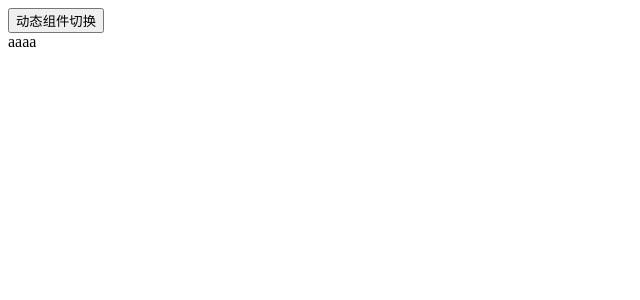
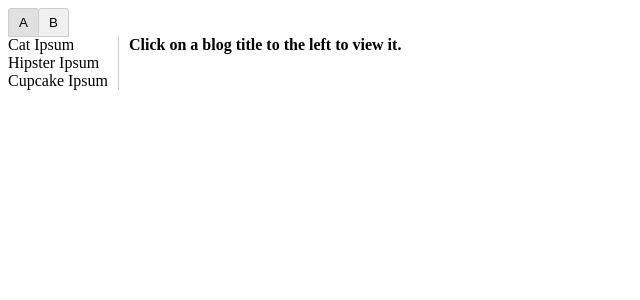
Before and after one commit to wanguzhang/fly-vue, a Vue app: page /Dynamic in a window 1280 px wide. Shown: the top 300 px of the page, without its empty margins (0-640 px from the left). Built offline with nearby package versions, Linux system fonts and the light colour scheme.

Commit message:
feat:动态组件换成 vue 官网的例子

```diff
--- a/src/components/dynamic/a.vue
+++ b/src/components/dynamic/a.vue
@@ -1,10 +1,53 @@
 <template>
-    <div>
-        aaaa
+    <div class="posts-tab">
+        <ul class="posts-sidebar">
+            <li
+                v-for="post in posts"
+                :key="post.id"
+                :class="{ selected: post === selectedPost }"
+                @click="selectedPost = post"
+            >
+                {{ post.title }}
+            </li>
+        </ul>
+        <div class="selected-post-container">
+            <div
+                v-if="selectedPost"
+                class="selected-post"
+            >
+                <h3>{{ selectedPost.title }}</h3>
+                <div v-html="selectedPost.content" />
+            </div>
+            <strong v-else>
+                Click on a blog title to the left to view it.
+            </strong>
+        </div>
     </div>
 </template>
 <script>
 export default {
     name: 'A',
+    data() {
+        return {
+            posts: [
+                {
+                    id: 1,
+                    title: 'Cat Ipsum',
+                    content: '<p>Dont wait for the storm to pass, dance in the rain kick up litter decide to want nothing to do with my owner today demand to be let outside at once, and expect owner to wait for me as i think about it cat cat moo moo lick ears lick paws so make meme, make cute face but lick the other cats. Kitty poochy chase imaginary bugs, but stand in front of the computer screen. Sweet beast cat dog hate mouse eat string barf pillow no baths hate everything stare at guinea pigs. My left donut is missing, as is my right loved it, hated it, loved it, hated it scoot butt on the rug cat not kitten around</p>',
+                },
+                {
+                    id: 2,
+                    title: 'Hipster Ipsum',
+                    content: '<p>Bushwick blue bottle scenester helvetica ugh, meh four loko. Put a bird on it lumbersexual franzen shabby chic, street art knausgaard trust fund shaman scenester live-edge mixtape taxidermy viral yuccie succulents. Keytar poke bicycle rights, crucifix street art neutra air plant PBR&B hoodie plaid venmo. Tilde swag art party fanny pack vinyl letterpress venmo jean shorts offal mumblecore. Vice blog gentrify mlkshk tattooed occupy snackwave, hoodie craft beer next level migas 8-bit chartreuse. Trust fund food truck drinking vinegar gochujang.</p>',
+                },
+                {
+                    id: 3,
+                    title: 'Cupcake Ipsum',
+                    content: '<p>Icing dessert soufflé lollipop chocolate bar sweet tart cake chupa chups. Soufflé marzipan jelly beans croissant toffee marzipan cupcake icing fruitcake. Muffin cake pudding soufflé wafer jelly bear claw sesame snaps marshmallow. Marzipan soufflé croissant lemon drops gingerbread sugar plum lemon drops apple pie gummies. Sweet roll donut oat cake toffee cake. Liquorice candy macaroon toffee cookie marzipan.</p>',
+                },
+            ],
+            selectedPost: null,
+        };
+    },
 };
 </script>
--- a/src/components/dynamic/b.vue
+++ b/src/components/dynamic/b.vue
@@ -1,7 +1,5 @@
 <template>
-    <div>
-        bbbbbb
-    </div>
+    <div>Archive component</div>
 </template>
 <script>
 export default {
--- a/src/views/Dynamic.vue
+++ b/src/views/Dynamic.vue
@@ -1,13 +1,16 @@
 <template>
     <div>
-        <button @click="change">
-            动态组件切换
+        <button
+            v-for="tab in tabs"
+            :key="tab"
+            :class="['tab-button', { active: currentTab === tab }]"
+            @click="currentTab = tab"
+        >
+            {{ tab }}
         </button>
-        <!-- <transition> -->
         <keep-alive>
             <component :is="currentTabComponent" />
         </keep-alive>
-        <!-- </transition> -->
     </div>
 </template>
 <script>
@@ -18,19 +21,66 @@
 export default {
     components: { TabA, TabB, TabC },
     data() {
-        return { currentTab: 'a', data: ['a', 'b', 'c'] };
+        return {
+            currentTab: 'A',
+            tabs: ['A', 'B'],
+        };
     },
     computed: {
         currentTabComponent() {
-            return `tab-${this.currentTab}`;
-        },
-    },
-    methods: {
-        change() {
-            this.currentTab = this.data[Math.floor(Math.random() * 3)];
+            return `tab-${this.currentTab.toLowerCase()}`;
         },
     },
 };
 </script>
 <style>
+.tab-button {
+  padding: 6px 10px;
+  border-top-left-radius: 3px;
+  border-top-right-radius: 3px;
+  border: 1px solid #ccc;
+  cursor: pointer;
+  background: #f0f0f0;
+  margin-bottom: -1px;
+  margin-right: -1px;
+}
+.tab-button:hover {
+  background: #e0e0e0;
+}
+.tab-button.active {
+  background: #e0e0e0;
+}
+.tab {
+  border: 1px solid #ccc;
+  padding: 10px;
+}
+.posts-tab {
+  display: flex;
+}
+.posts-sidebar {
+  max-width: 40vw;
+  margin: 0;
+  padding: 0 10px 0 0;
+  list-style-type: none;
+  border-right: 1px solid #ccc;
+}
+.posts-sidebar li {
+  white-space: nowrap;
+  text-overflow: ellipsis;
+  overflow: hidden;
+  cursor: pointer;
+}
+.posts-sidebar li:hover {
+  background: #eee;
+}
+.posts-sidebar li.selected {
+  background: lightblue;
+}
+.selected-post-container {
+  padding-left: 10px;
+}
+.selected-post > :first-child {
+  margin-top: 0;
+  padding-top: 0;
+}
 </style>
```
